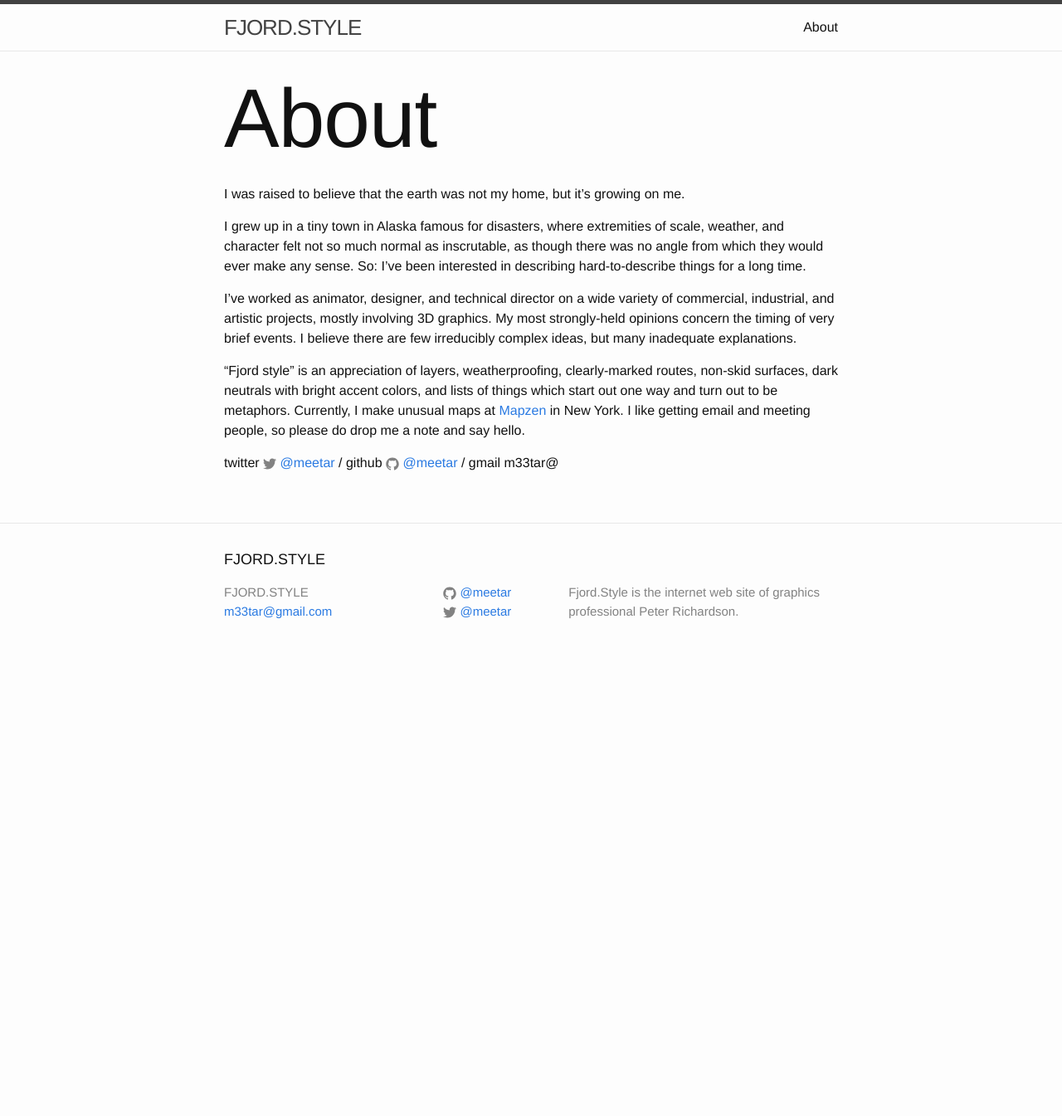
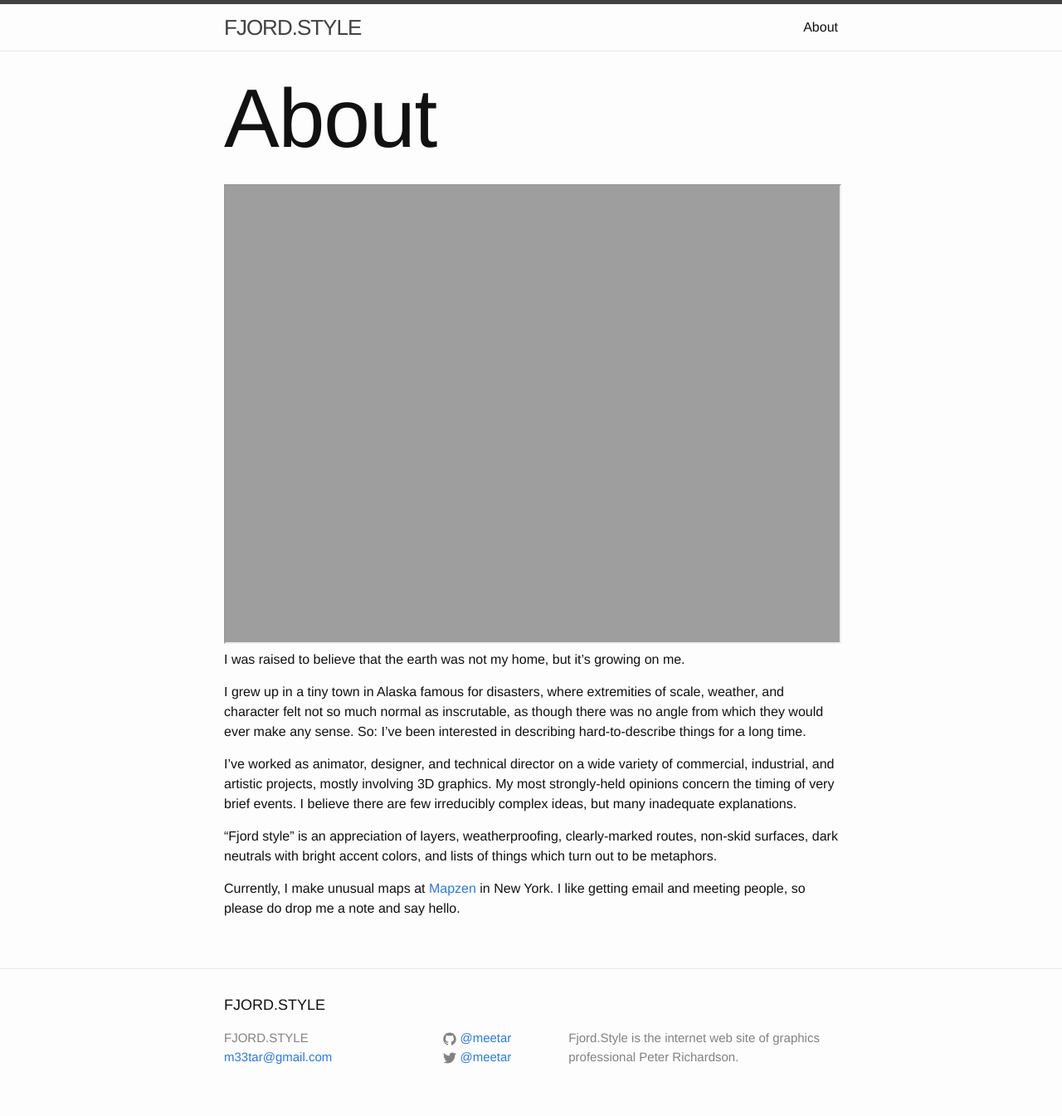
Before and after one commit to meetar/fjord.style, a Jekyll site: the page built from about.md, in a window 1280 px wide. Shown: the whole page at 83% size. Built offline with Jekyll 4.4.1, drawn with Linux system fonts in a browser that asks for light colours; before the commit the page ends 900 px from its top, so only the background shows below that.

Commit message:
add globe

```diff
--- a/about.md
+++ b/about.md
@@ -3,6 +3,8 @@ layout: page
 title: About
 permalink: /about/
 ---
+
+<div id="globecontainer"><iframe src="https://meetar.github.io/FSglobe-terrain/" width="100%" height="550px"></iframe></div>
 
 
 I was raised to believe that the earth was not my home, but it's growing on me.
@@ -12,7 +14,6 @@ So: I've been interested in describing hard-to-describe things for a long time.
 
 I've worked as animator, designer, and technical director on a wide variety of commercial, industrial, and artistic projects, mostly involving 3D graphics. My most strongly-held opinions concern the timing of very brief events. I believe there are few irreducibly complex ideas, but many inadequate explanations.
 
-"Fjord style" is an appreciation of layers, weatherproofing, clearly-marked routes, non-skid surfaces, dark neutrals with bright accent colors, and lists of things which start out one way and turn out to be metaphors.
+"Fjord style" is an appreciation of layers, weatherproofing, clearly-marked routes, non-skid surfaces, dark neutrals with bright accent colors, and lists of things which turn out to be metaphors.
+
 Currently, I make unusual maps at [Mapzen](mapzen.com) in New York. I like getting email and meeting people, so please do drop me a note and say hello.
-
-twitter {% include icon-twitter.html username="meetar" %} / github {% include icon-github.html username="meetar" %} / gmail m33tar@
```
